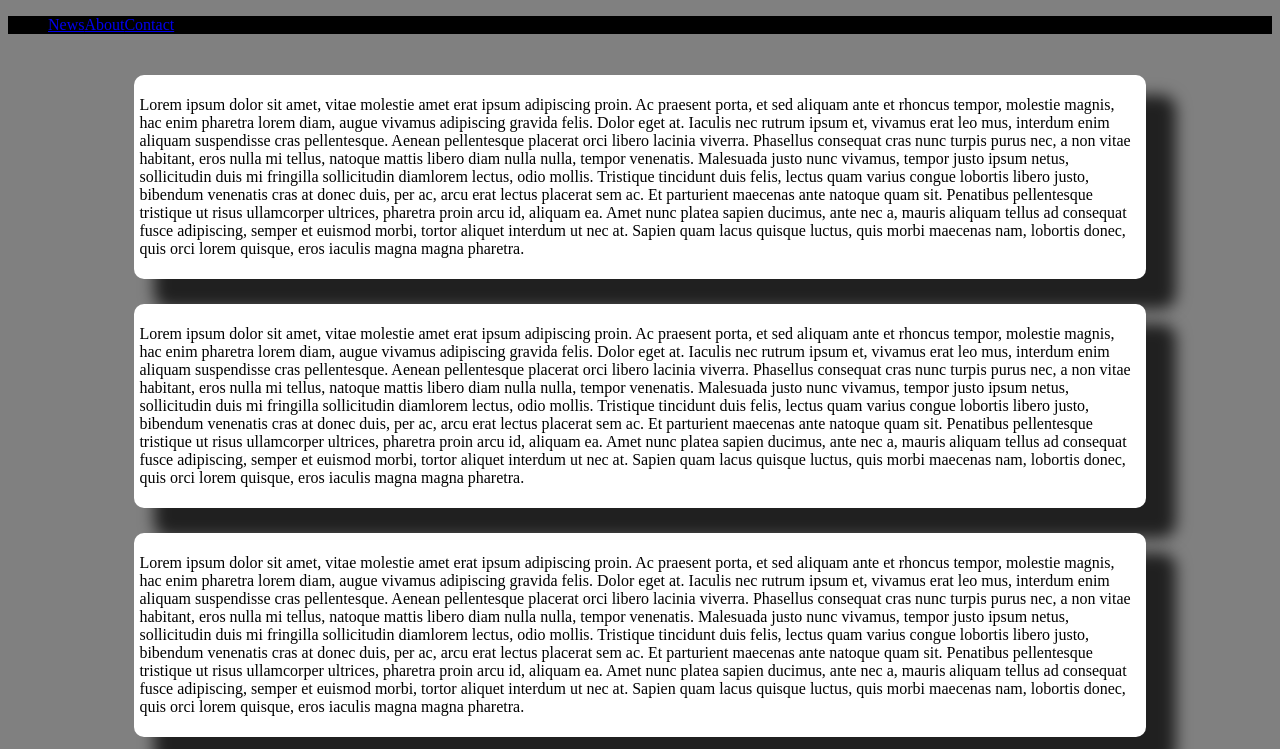
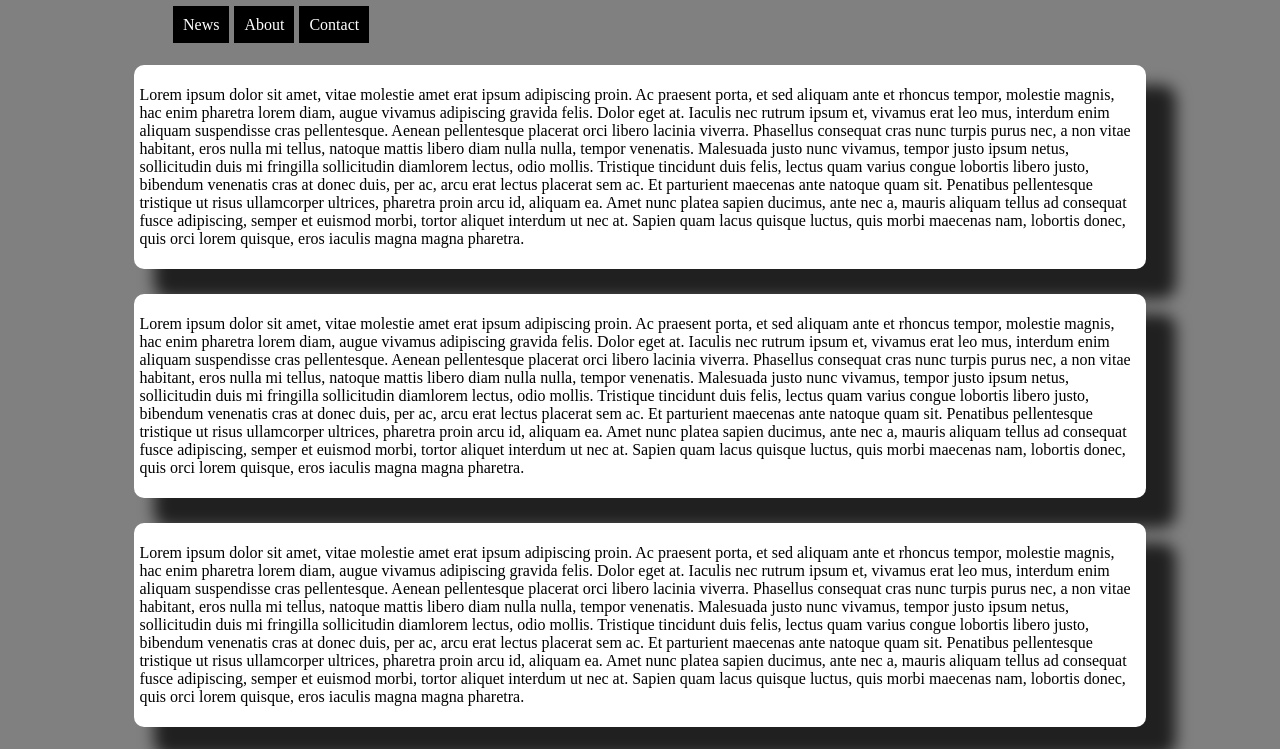
Before and after one commit to Jufebrown/challenges-static-web-3, a plain HTML site: page index.html in a window 1280 px wide. Shown: the top 749 px of the page. Drawn offline with Linux system fonts and the light colour scheme.

Commit message:
styled css so that nav would be sticky

```diff
--- a/style.css
+++ b/style.css
@@ -4,19 +4,37 @@ body {
 }
 
 nav {
-  background: black;
+  background: grey;
+  position: fixed;
+  top: 0;
+  left: 0;
   color: white;
+  width: 100%;
+  display: flex;
+  margin-top: 0;
+  padding-top: 0;
 }
 
 nav ul {
+  margin-left: 10%;
   display: flex;
+  justify-content: flex-start;
 }
 
 nav li {
   list-style: none;
 }
 
+nav a {
+  text-decoration: none;
+  padding: 10px;
+  margin-left: 5px;
+  color: white;
+  background: black;
+}
+
 div {
+  margin-top: 40px;
   width: 80%;
   display: flex;
   flex-direction: column;
```
